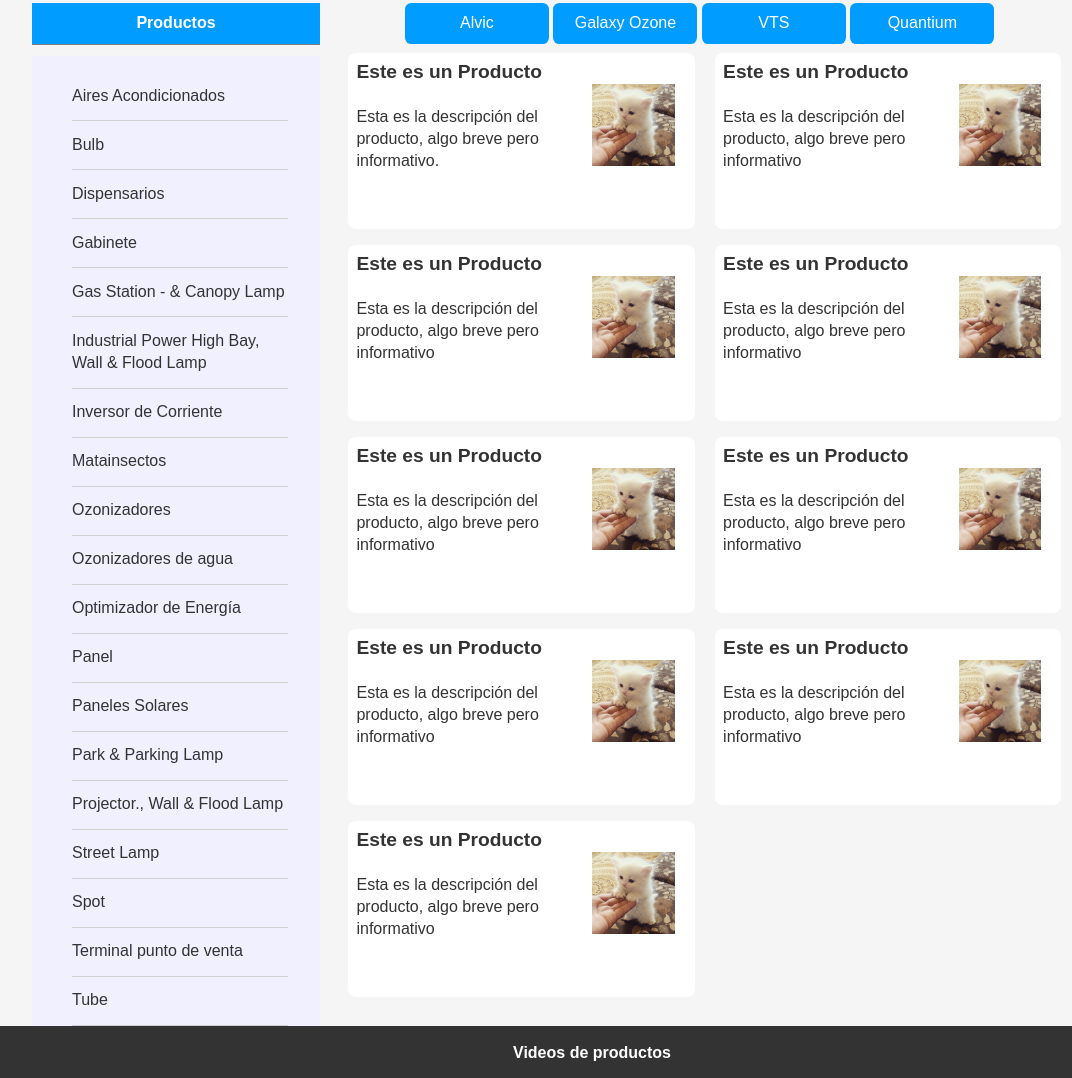
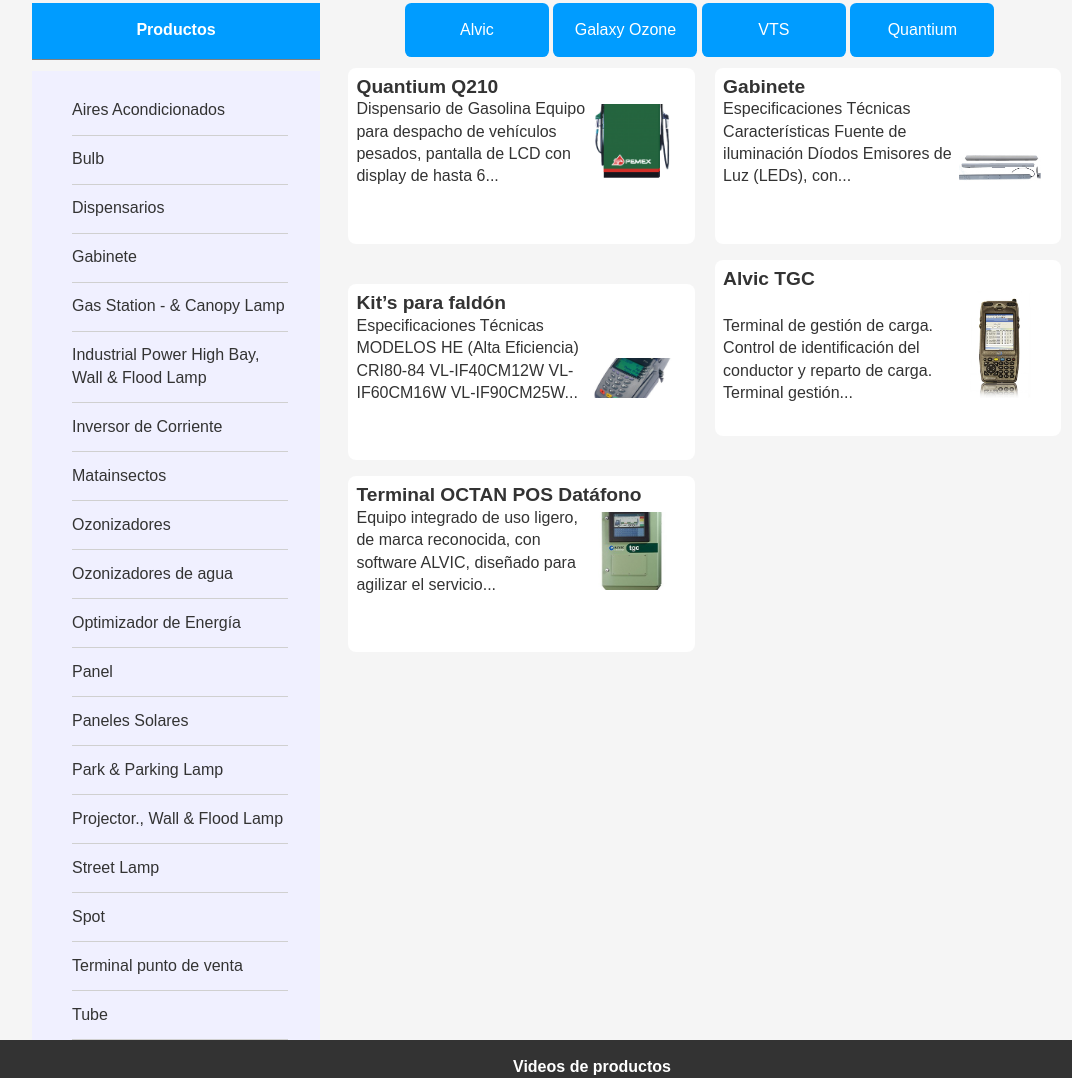
Before and after one commit to marcoavazquez/Comebrx, a plain HTML site: page index.html in a window 1280 px wide. Shown: the part 774-1852 px from the top of the page, without its empty margins (48-1120 px from the left). Drawn offline with Linux system fonts and the light colour scheme.

Commit message:
cambiando imagenes

```diff
--- a/index.html
+++ b/index.html
@@ -80,77 +80,41 @@
 
         <div class="productos inline" id="productos">
             <div class="producto">
-                <h3>Este es un Producto</h3>
+                <h3>Quantium Q210</h3>
                 <div class="descripcion inline">
-                    Esta es la descripción del producto, algo breve pero
-                    informativo.
+                    Dispensario de Gasolina Equipo para despacho de vehículos pesados, pantalla de LCD con display de hasta 6...
                 </div>
-                <img src="images/images.jpg">
+                <img src="images/producto-1.png">
             </div>
             <div class="producto">
-                <h3>Este es un Producto</h3>
+                <h3>Gabinete</h3>
                 <div class="descripcion inline">
-                    Esta es la descripción del producto, algo breve pero
-                    informativo
+                    Especificaciones Técnicas   Características Fuente de iluminación Díodos Emisores de Luz (LEDs), con...
                 </div>
-                <img src="images/images.jpg">
+                <img src="images/producto-2.jpg">
             </div>
             <div class="producto">
-                <h3>Este es un Producto</h3>
+                <h3>Kit’s para faldón</h3>
                 <div class="descripcion inline">
-                    Esta es la descripción del producto, algo breve pero
-                    informativo
+                    Especificaciones Técnicas MODELOS HE (Alta Eficiencia) CRI80-84 VL-IF40CM12W VL-IF60CM16W VL-IF90CM25W...
                 </div>
-                <img src="images/images.jpg">
+                <img src="images/producto-4.jpg">
             </div>
             <div class="producto">
-                <h3>Este es un Producto</h3>
+                <h3>Alvic TGC</h3>
                 <div class="descripcion inline">
-                    Esta es la descripción del producto, algo breve pero
-                    informativo
+                    Terminal de gestión de carga. Control de identificación del conductor y reparto de carga. Terminal gestión...
                 </div>
-                <img src="images/images.jpg">
+                <img src="images/producto-5.jpg">
             </div>
             <div class="producto">
-                <h3>Este es un Producto</h3>
+                <h3>Terminal OCTAN POS Datáfono</h3>
                 <div class="descripcion inline">
-                    Esta es la descripción del producto, algo breve pero
-                    informativo
+                   Equipo integrado de uso ligero, de marca reconocida, con software ALVIC, diseñado para agilizar el servicio...
                 </div>
-                <img src="images/images.jpg">
+                <img src="images/producto-3.jpg">
             </div>
-            <div class="producto">
-                <h3>Este es un Producto</h3>
-                <div class="descripcion inline">
-                    Esta es la descripción del producto, algo breve pero
-                    informativo
-                </div>
-                <img src="images/images.jpg">
-            </div>
-            <div class="producto">
-                <h3>Este es un Producto</h3>
-                <div class="descripcion inline">
-                    Esta es la descripción del producto, algo breve pero
-                    informativo
-                </div>
-                <img src="images/images.jpg">
-            </div>
-            <div class="producto">
-                <h3>Este es un Producto</h3>
-                <div class="descripcion inline">
-                    Esta es la descripción del producto, algo breve pero
-                    informativo
-                </div>
-                <img src="images/images.jpg">
-            </div>
-            <div class="producto">
-                <h3>Este es un Producto</h3>
-                <div class="descripcion inline">
-                    Esta es la descripción del producto, algo breve pero
-                    informativo
-                </div>
-                <img src="images/images.jpg">
-            </div>
+
 
         </div>
     </section>
```
Also changed, not shown: css/estilo.css, images/images.jpg (deleted), images/producto-1.png (added), images/producto-2.jpg (added), images/producto-3.jpg (added), images/producto-4.jpg (added), images/producto-5.jpg (added), images/youtube.jpg (deleted), 1 other file.
